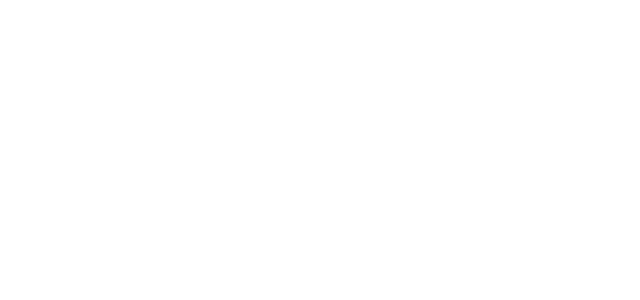
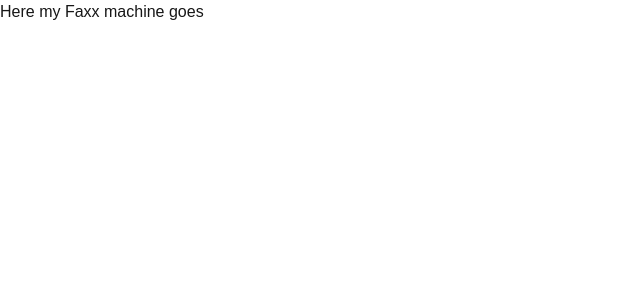
Before and after one commit to Tabindanoor/try-fax, a Next.js app: page / in a window 1280 px wide. Shown: the top 300 px of the page, without its empty margins (0-640 px from the left). Built offline with nearby package versions, Linux system fonts and the light colour scheme.

Commit message:
not able to deploy

```diff
--- a/src/app/page.tsx
+++ b/src/app/page.tsx
@@ -1,6 +1,7 @@
 export default function Home() {
   return (
    <div>
+    <p className="text-purple-500 text-center">Here my Faxx machine goes </p>
    </div>
   );
 }
```
